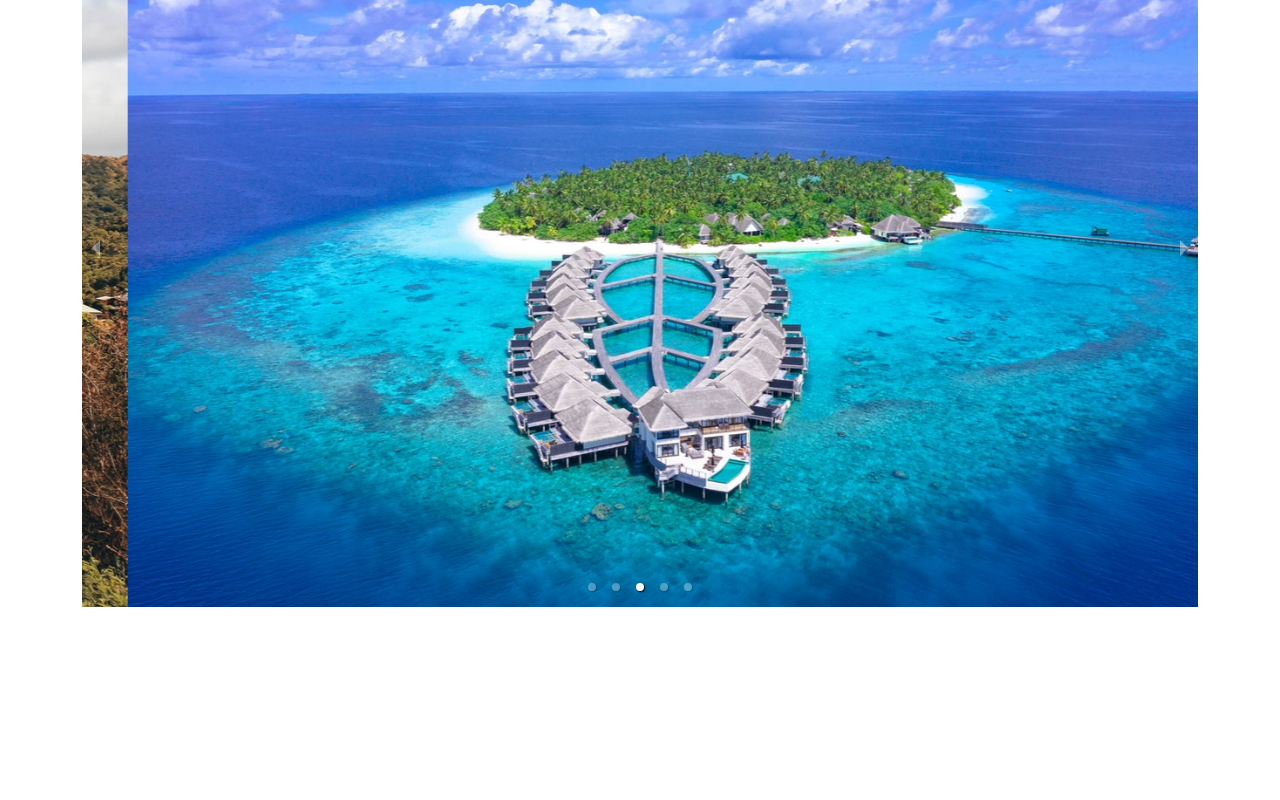
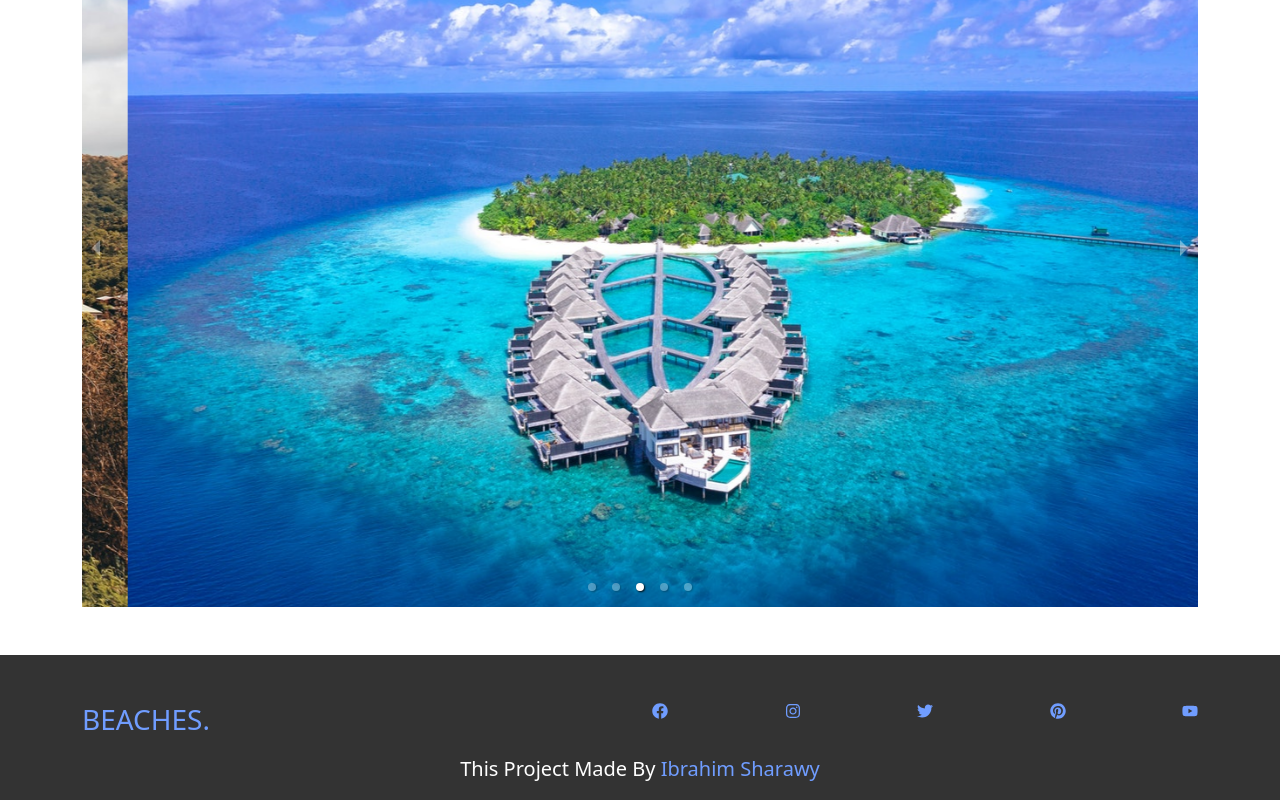
Before and after one commit to IbrahimElsharawy/Travel, a React (Create React App) app: page / in a window 1280 px wide. Shown: the part 2878-3678 px from the top of the page. Before the commit the page ends 3533 px from the top, so only its background shows below. Built offline with nearby package versions, Linux system fonts and the light colour scheme.

Commit message:
Add Footer Component

```diff
--- a/src/App.js
+++ b/src/App.js
@@ -1,6 +1,7 @@
 import React from "react";
 import Carouselmg from "./components/Carouselmg/Carouselmg";
 import Destination from "./components/Destinations/Destination";
+import Footer from "./components/Footer/Footer";
 import Hero from "./components/Hero/Hero";
 import Navbar from './components/Navbar/Navbar';
 import  Search  from "./components/Search/Search";
@@ -15,6 +16,7 @@ function App() {
     <Search />
     <Select />
     <Carouselmg/>
+    <Footer/>
     </>
   );
 }
--- /dev/null
+++ b/src/components/Footer/Footer.css
@@ -0,0 +1,48 @@
+.Footer{
+    background-color: #333;
+    color: #fff;
+    margin-bottom: 0 !important;
+    padding-bottom: 0 !important;
+
+}
+
+.Footer h3 {
+    color: var(--primary-light);
+}
+
+.Footer .right .social{
+    display: flex;
+    justify-content: space-between;
+    align-items: center;
+    color: var(--primary-light);
+
+}
+
+@media (max-width:992px) {
+    .Footer h3 {
+        text-align: center;
+
+    }
+    .Footer .right .social{
+        margin-top: 10px;
+
+    }
+}
+.Footer ul {
+    display: flex;
+}
+
+.Footer li {
+    padding: .5rem;
+}
+
+.Footer .made-by{
+text-transform: capitalize;
+text-align: center;
+font-size: 20px;
+margin-top: 10px;
+}
+
+.Footer .made-by span{
+    color: var(--primary-light);
+}
--- /dev/null
+++ b/src/components/Footer/Footer.js
@@ -0,0 +1,39 @@
+import React from "react";
+import "./Footer.css";
+import {
+  FaFacebook,
+  FaInstagram,
+  FaPinterest,
+  FaTwitter,
+  FaYoutube,
+} from "react-icons/fa";
+
+const Footer = () => {
+  return (
+    <div className="Footer pt-5 ">
+      <div className="container">
+        <div className="row">
+          <div className="col-lg-6 left">
+            <h3>BEACHES.</h3>
+          </div>
+          <div className="col-lg-6 right">
+            <div className="social">
+              <FaFacebook className="icon" />
+              <FaInstagram className="icon" />
+              <FaTwitter className="icon" />
+              <FaPinterest className="icon" />
+              <FaYoutube className="icon" />
+            </div>
+          </div>
+          <div className="made-by">
+            <p>
+              this project made by <span>ibrahim sharawy</span>
+            </p>
+          </div>
+        </div>
+      </div>
+    </div>
+  );
+};
+
+export default Footer;
```
